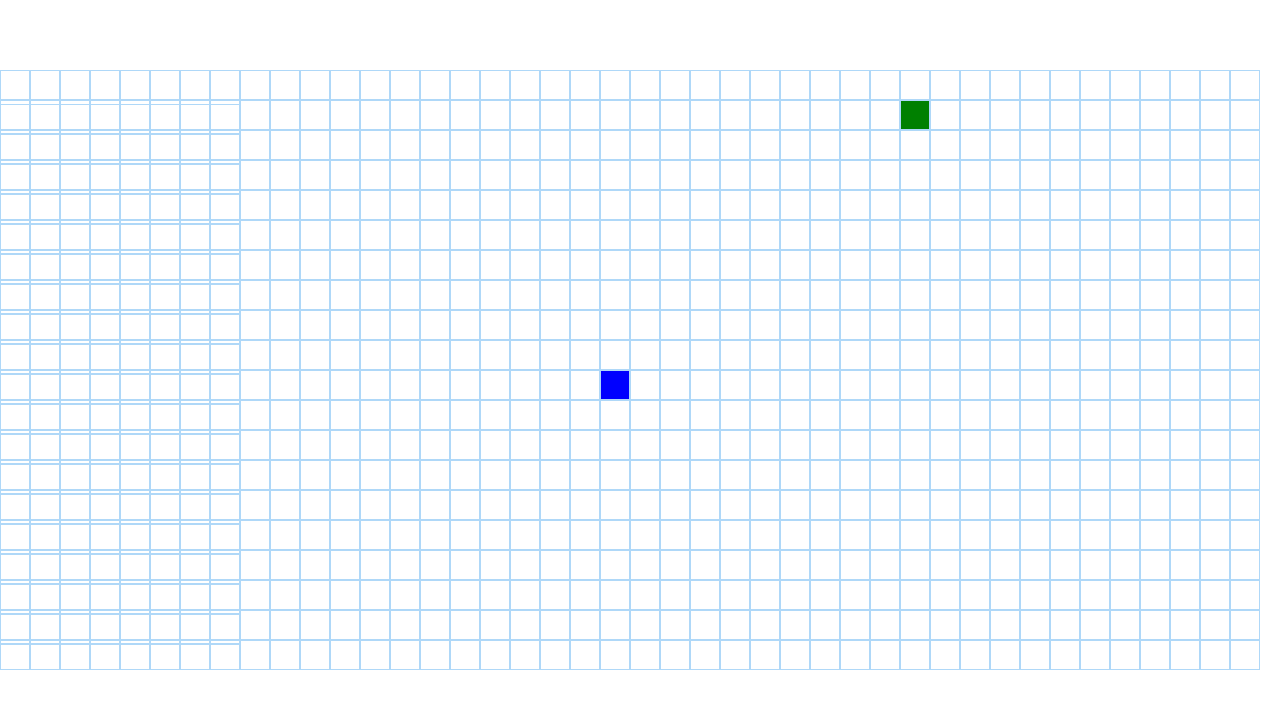
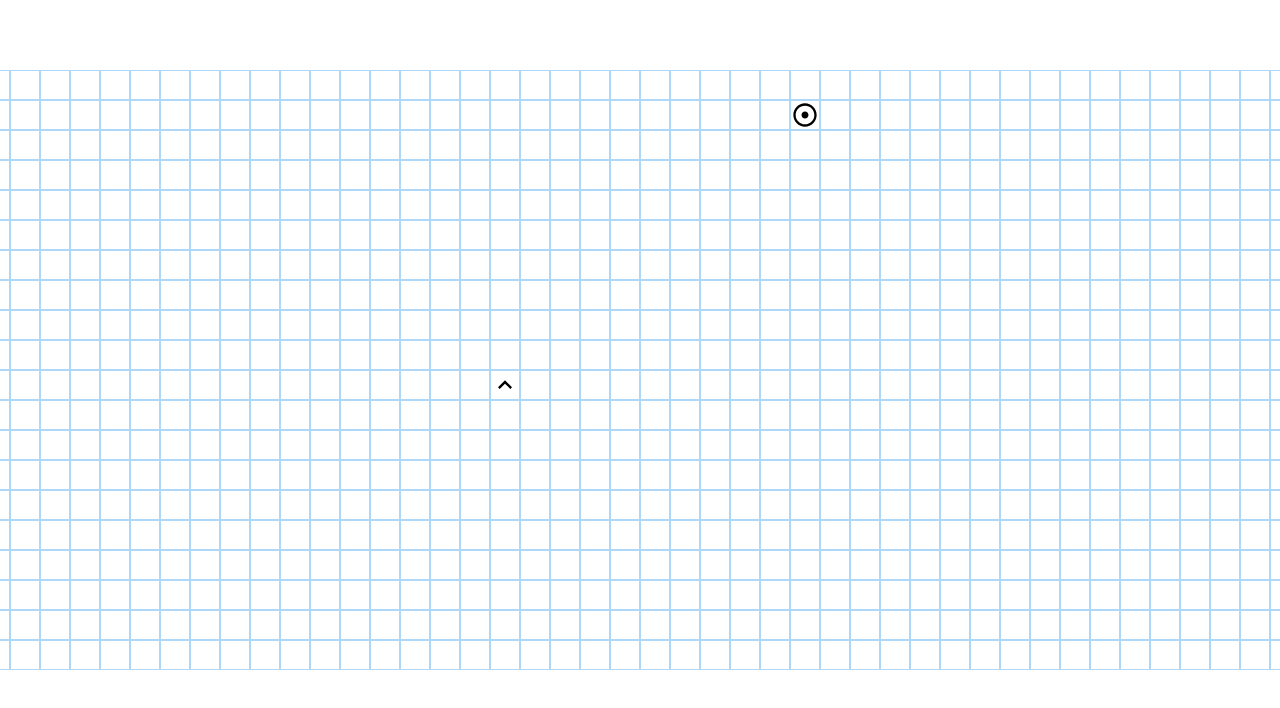
Before and after one commit to rushibhosale/pathfinding-visualizer, a React (Create React App) app: page / in a window 1280 px wide. Shown: the top 708 px of the page. Built offline with nearby package versions, Linux system fonts and the light colour scheme.

Commit message:
[grid] start and finish image added and some css changes

```diff
--- a/src/Components/Grid/Grid.css
+++ b/src/Components/Grid/Grid.css
@@ -1,5 +1,6 @@
 .row {
-  height: 30px;
+  display: flex;
+  justify-content: center;
 }
 .grid {
   margin: 70px 0 0 0;
--- a/src/Components/Grid/Node/Node.css
+++ b/src/Components/Grid/Node/Node.css
@@ -2,14 +2,17 @@
   width: 30px;
   height: 30px;
   border: 1px solid rgb(175, 216, 248);
-  display: inline-block;
 }
 
 .start-node {
-  background-color: blue;
+  /* background-color: blue; */
+  background: url("../../../assets/start.svg") no-repeat center center;
+  background-size: cover;
 }
 .finish-node {
-  background-color: green;
+  /* background-color: green; */
+  background: url("../../../assets/finish.svg") no-repeat center center;
+  background-size: cover;
 }
 .wall {
   background-color: #111;
```
Also changed, not shown: src/assets/finish.svg (added), src/assets/start.svg (added).
